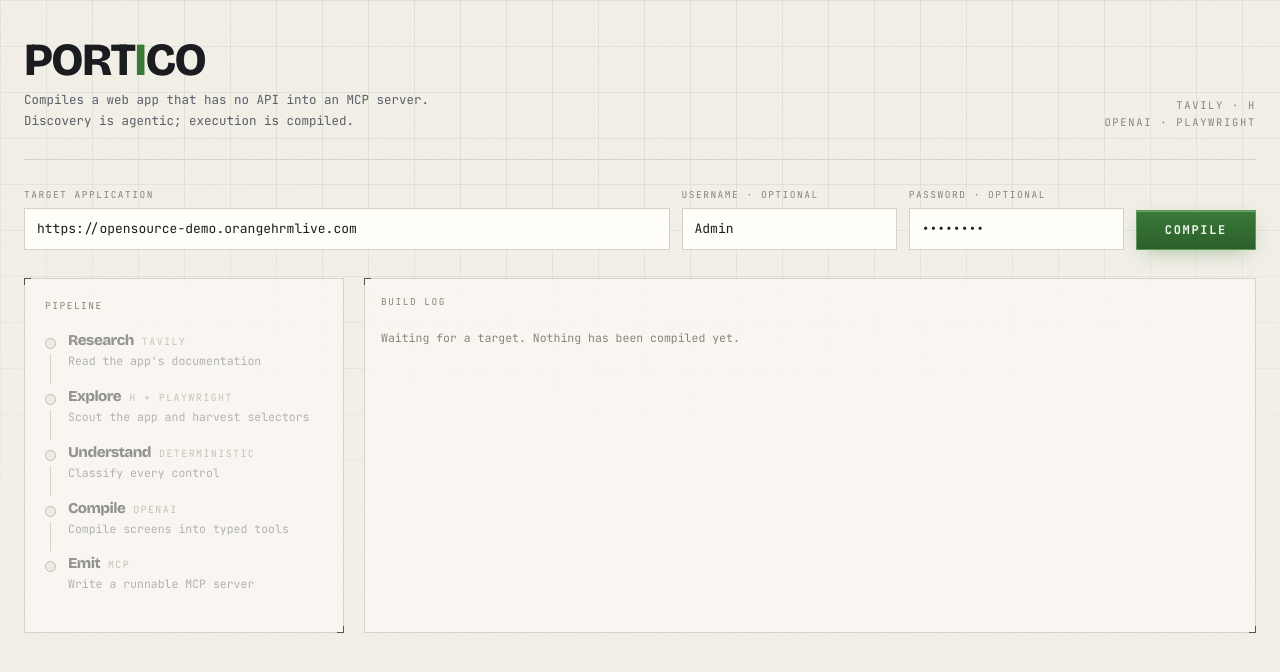
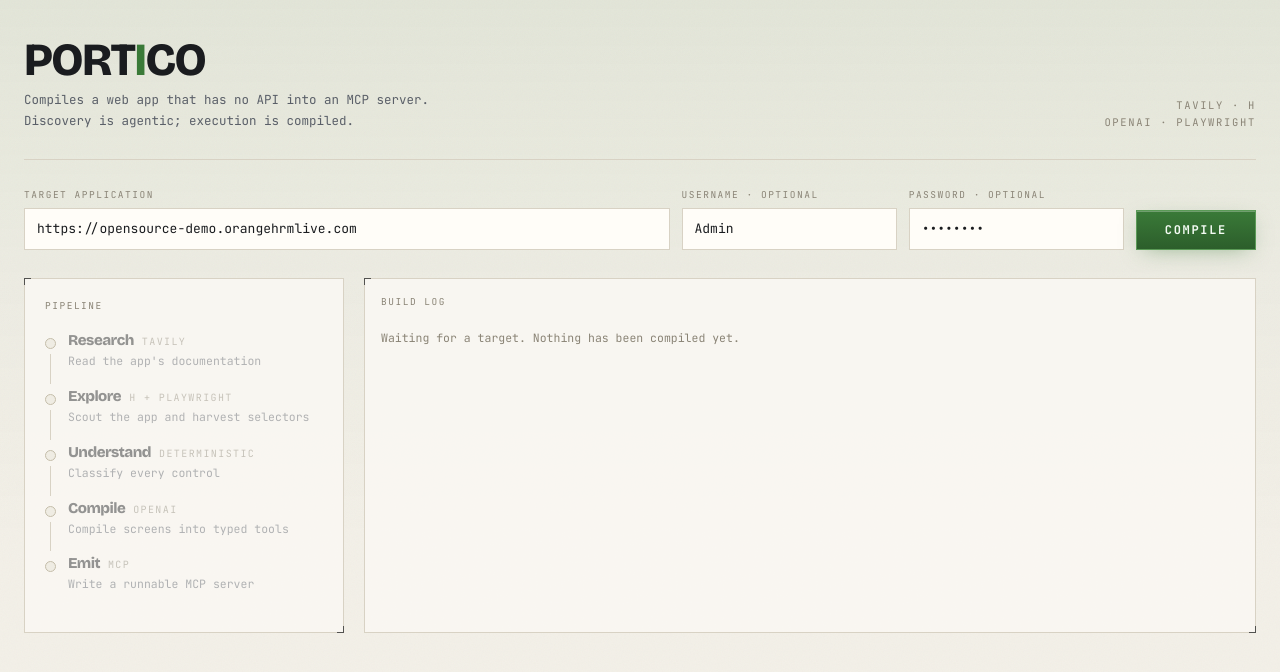
Before and after one commit to PDochev/tech-euorpe-veed-hack, a Next.js app: page / in a window 1280 px wide. Shown: the top 672 px of the page. Built offline with nearby package versions, Linux system fonts and the light colour scheme.

Commit message:
Refactor body background styling for improved visual depth and consistency in design

```diff
--- a/app/globals.css
+++ b/app/globals.css
@@ -40,21 +40,19 @@ body {
   font-family: var(--font-mono);
 }
 
-/* Blueprint grid + vignette. Sits behind everything, never scrolls with content. */
+/* Soft moss wash from the top. Gives the page ground a little depth without
+   competing with the panels or their corner ticks. */
 body::before {
   content: "";
   position: fixed;
   inset: 0;
   pointer-events: none;
   z-index: 0;
-  background-image:
-    linear-gradient(to right, rgba(58, 122, 56, 0.1) 1px, transparent 1px),
-    linear-gradient(to bottom, rgba(58, 122, 56, 0.1) 1px, transparent 1px);
-  background-size: 46px 46px;
-  mask-image: radial-gradient(
-    ellipse 110% 85% at 50% 0%,
-    #000 35%,
-    transparent 100%
+  background: linear-gradient(
+    to bottom,
+    rgba(58, 122, 56, 0.09) 0%,
+    rgba(58, 122, 56, 0.035) 32%,
+    transparent 68%
   );
 }
 
```
